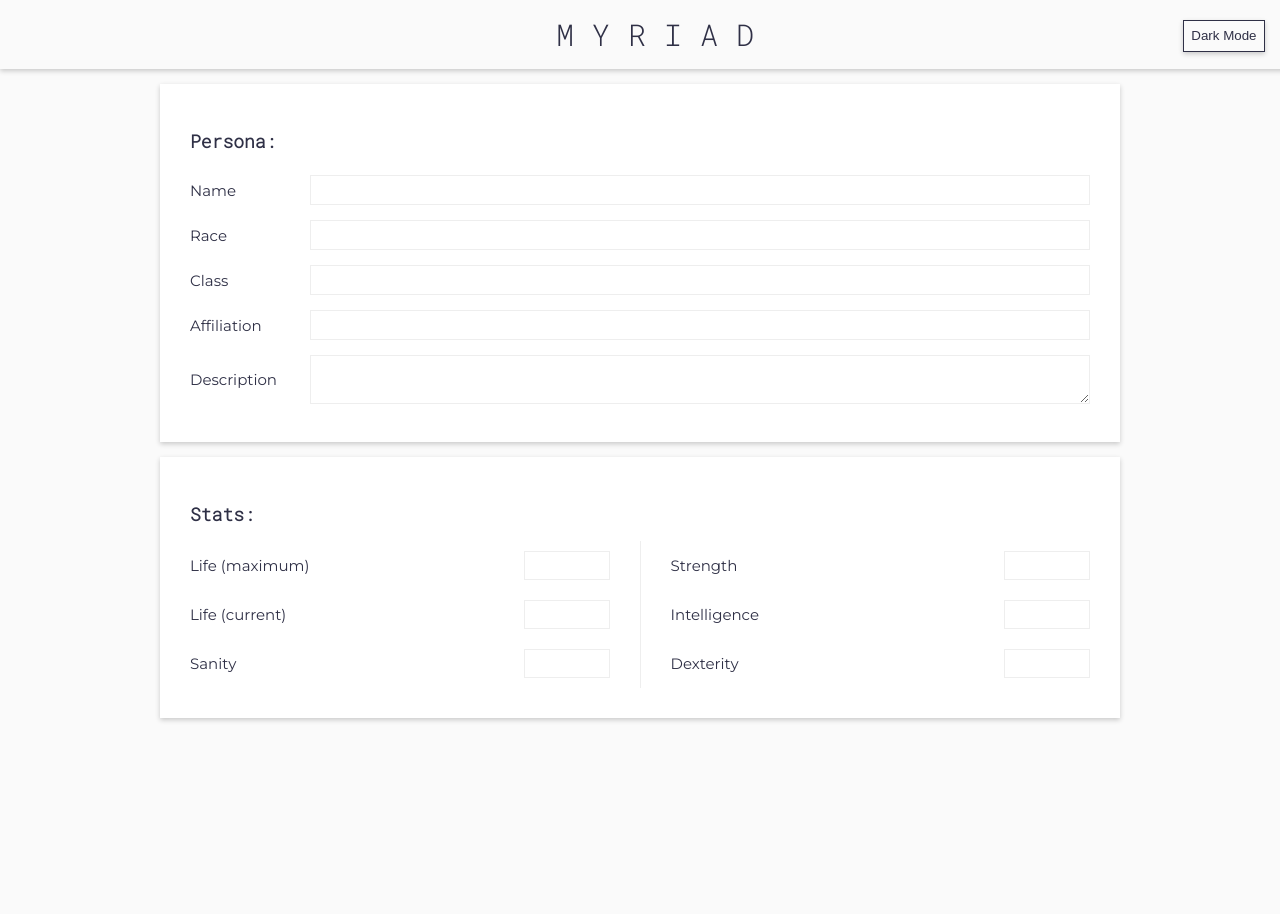
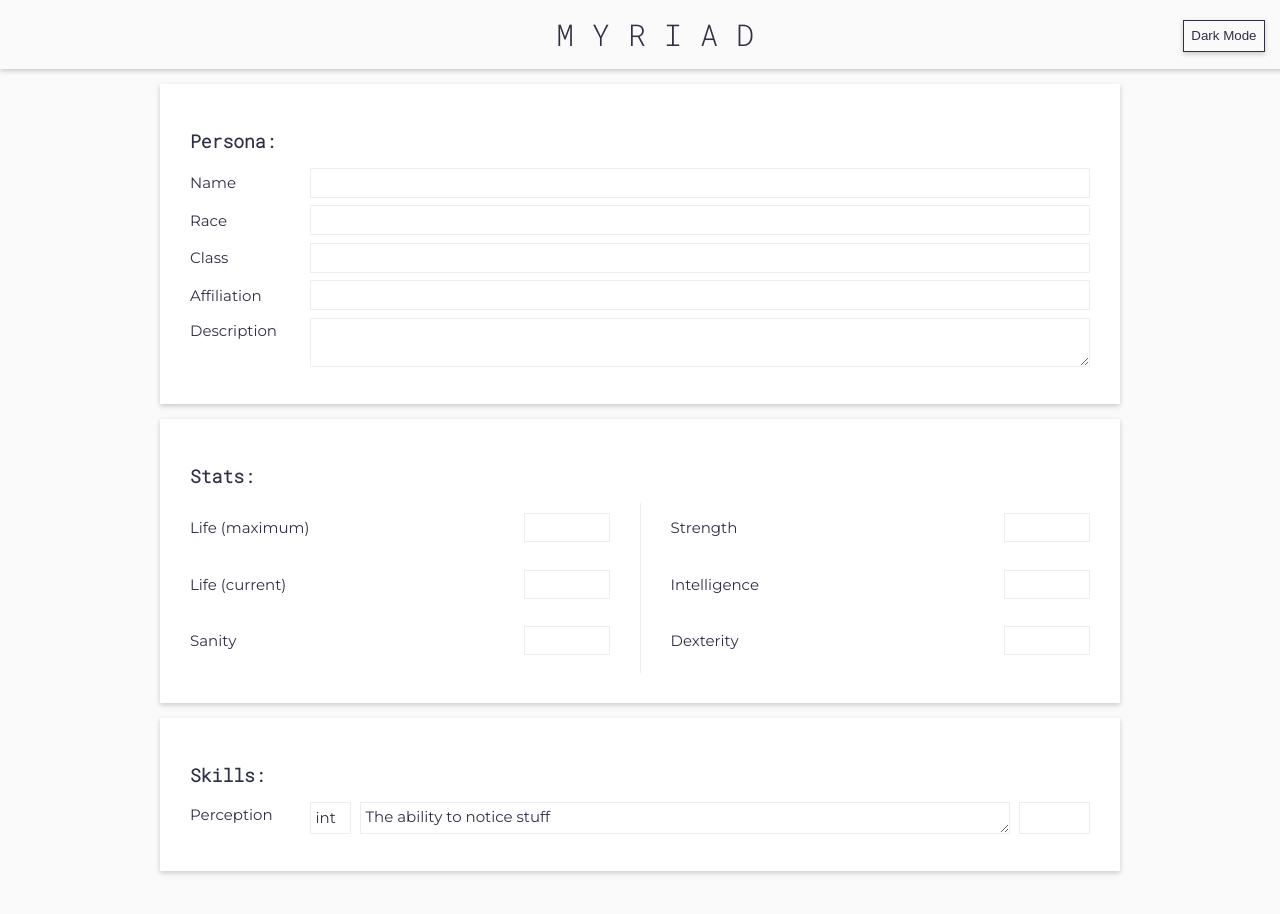
Before and after one commit to zombie9/myriad, a React (Create React App) app: page / in a window 1280 px wide. Shown: the top 914 px of the page. Before the commit the page ends 817 px from the top, so only its background shows below. Built offline with nearby package versions, Linux system fonts and the light colour scheme.

Commit message:
this needs reworking

```diff
--- a/src/components/Panel.jsx
+++ b/src/components/Panel.jsx
@@ -1,5 +1,7 @@
 import React from 'react';
 import styled from 'styled-components';
+
+import SkillRow from './SkillRow';
 
 const Box = styled.div`
   padding: 1rem;
@@ -56,11 +58,12 @@ const Field = styled.div`
   display: flex;
   justify-content: space-between;
   align-items: center;
+  margin-bottom: 0.5em;
 `;
 
 const NumberField = styled.input`
   padding: 0.3rem;
-  margin: 0.5rem 0;
+  /* margin: 0.5rem 0; */
   width: 5rem;
   background: none;
   border: 1px solid ${({ theme }) => theme.secondary};
@@ -77,7 +80,7 @@ const NumberField = styled.input`
 
 const LineField = styled.input`
   padding: 0.3rem;
-  margin: 0.5rem 0;
+  /* margin: 0.5rem 0; */
   width: 100%;
   background: none;
   border: 1px solid ${({ theme }) => theme.secondary};
@@ -93,7 +96,7 @@ const LineField = styled.input`
 
 const TextField = styled.textarea`
   padding: 0.3rem;
-  margin: 0.5rem 0;
+  /* margin: 0.5rem 0; */
   width: 100%;
   background: none;
   border: 1px solid ${({ theme }) => theme.secondary};
@@ -110,6 +113,12 @@ const TextField = styled.textarea`
 
 const FieldLabel = styled.label`
   min-width: 8rem;
+`;
+
+const TextLabel = styled.label`
+  min-width: 8rem;
+  padding-top: 0.2rem;
+  align-self: flex-start;
 `;
 
 export const Panel = ({ section, sectionType, pods }) => {
@@ -142,10 +151,15 @@ export const Panel = ({ section, sectionType, pods }) => {
                   {pod.map((field, index) => {
                     return (
                       <Field key={index}>
-                        <FieldLabel>{field.name}</FieldLabel>
+                        {field.type === 'text' || field.type === 'skill' ? (
+                          <TextLabel>{field.name}</TextLabel>
+                        ) : (
+                          <FieldLabel>{field.name}</FieldLabel>
+                        )}
                         {field.type === 'number' && <NumberField type="text" />}
                         {field.type === 'line' && <LineField type="text" />}
                         {field.type === 'text' && <TextField spellCheck="false" />}
+                        {field.type === 'skill' && <SkillRow field={{ ...field }}></SkillRow>}
                       </Field>
                     );
                   })}
--- /dev/null
+++ b/src/components/SkillRow.jsx
@@ -0,0 +1,77 @@
+import React from 'react';
+import styled from 'styled-components';
+
+const Row = styled.div`
+  display: flex;
+  flex-grow: 1;
+`;
+
+const StatField = styled.input`
+  padding: 0.3rem;
+  /* margin: 0.5rem; */
+  margin-right: 0.6rem;
+  width: 100%;
+  height: 1.4rem;
+  background: none;
+  border: 1px solid ${({ theme }) => theme.secondary};
+  color: ${({ theme }) => theme.primary};
+  font-size: 1rem;
+  font-family: 'Montserrat';
+
+  &:focus {
+    outline: none;
+    border: 1px solid ${({ theme }) => theme.primary};
+  }
+  width: 2rem;
+`;
+
+const DescriptionField = styled.textarea`
+  flex-grow: 1;
+  padding: 0.3rem;
+  /* margin: 0.5rem; */
+  margin-right: 0.6rem;
+  width: 100%;
+  height: 1.4rem;
+  background: none;
+  border: 1px solid ${({ theme }) => theme.secondary};
+  color: ${({ theme }) => theme.primary};
+  font-size: 1rem;
+  font-family: 'Montserrat';
+  resize: vertical;
+
+  &:focus {
+    outline: none;
+    border: 1px solid ${({ theme }) => theme.primary};
+  }
+`;
+
+const LevelField = styled.input`
+  padding: 0.3rem;
+  /* margin: 0.5rem 0; */
+  width: 100%;
+  height: 1.4rem;
+  background: none;
+  border: 1px solid ${({ theme }) => theme.secondary};
+  color: ${({ theme }) => theme.primary};
+  font-size: 1rem;
+  font-family: 'Montserrat';
+
+  &:focus {
+    outline: none;
+    border: 1px solid ${({ theme }) => theme.primary};
+  }
+  width: 4rem;
+`;
+
+const SkillRow = ({ field }) => {
+  console.log(field);
+  return (
+    <Row>
+      <StatField value={field.stat} />
+      <DescriptionField value={field.description} />
+      <LevelField />
+    </Row>
+  );
+};
+
+export default SkillRow;
--- a/src/data/content.js
+++ b/src/data/content.js
@@ -60,5 +60,19 @@ export const content = [
         }
       ]
     ]
+  },
+  {
+    title: 'Skills',
+    type: 'single',
+    pods: [
+      [
+        {
+          name: 'Perception',
+          stat: 'int',
+          description: 'The ability to notice stuff',
+          type: 'skill'
+        }
+      ]
+    ]
   }
 ];
```
